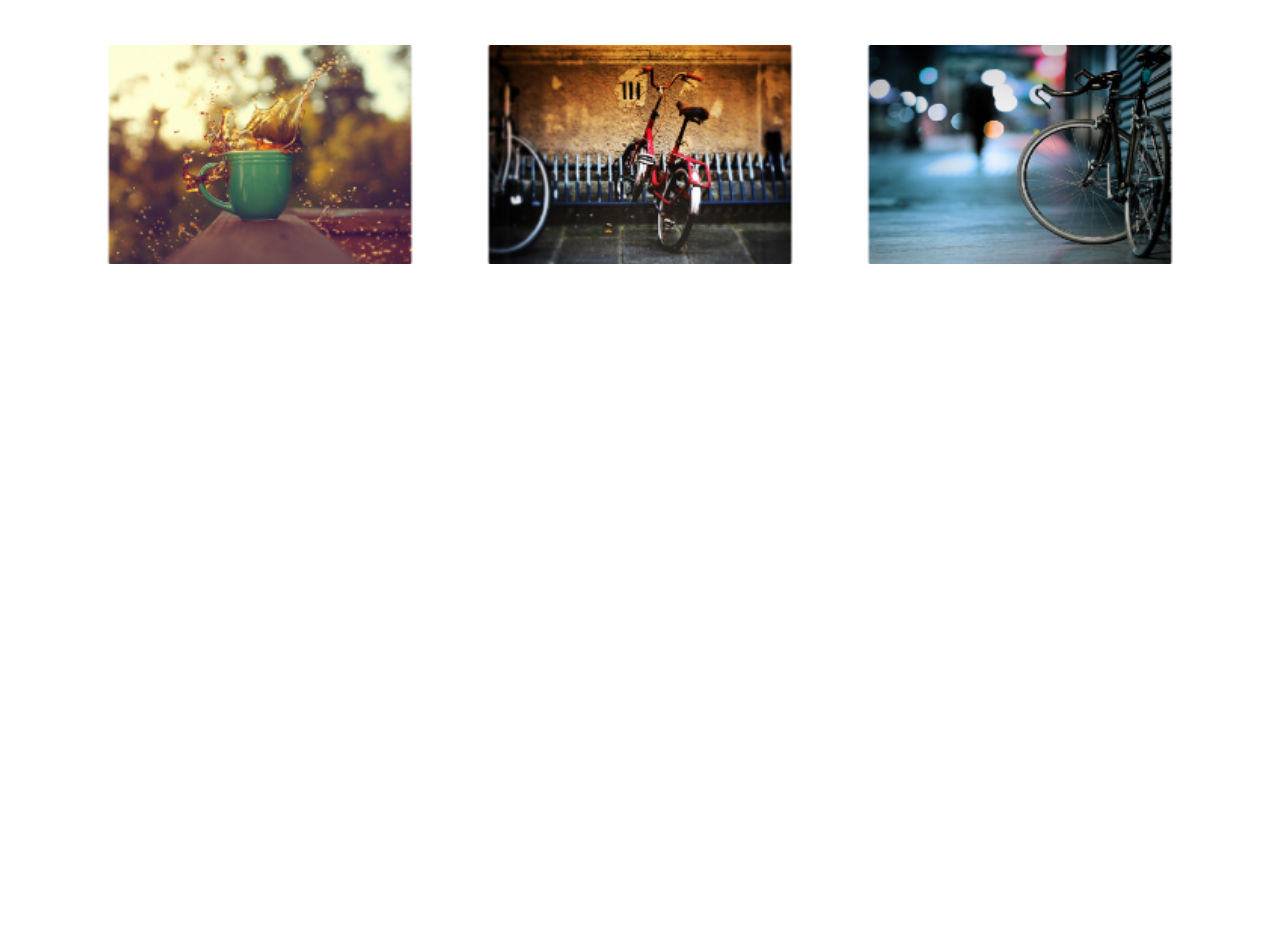
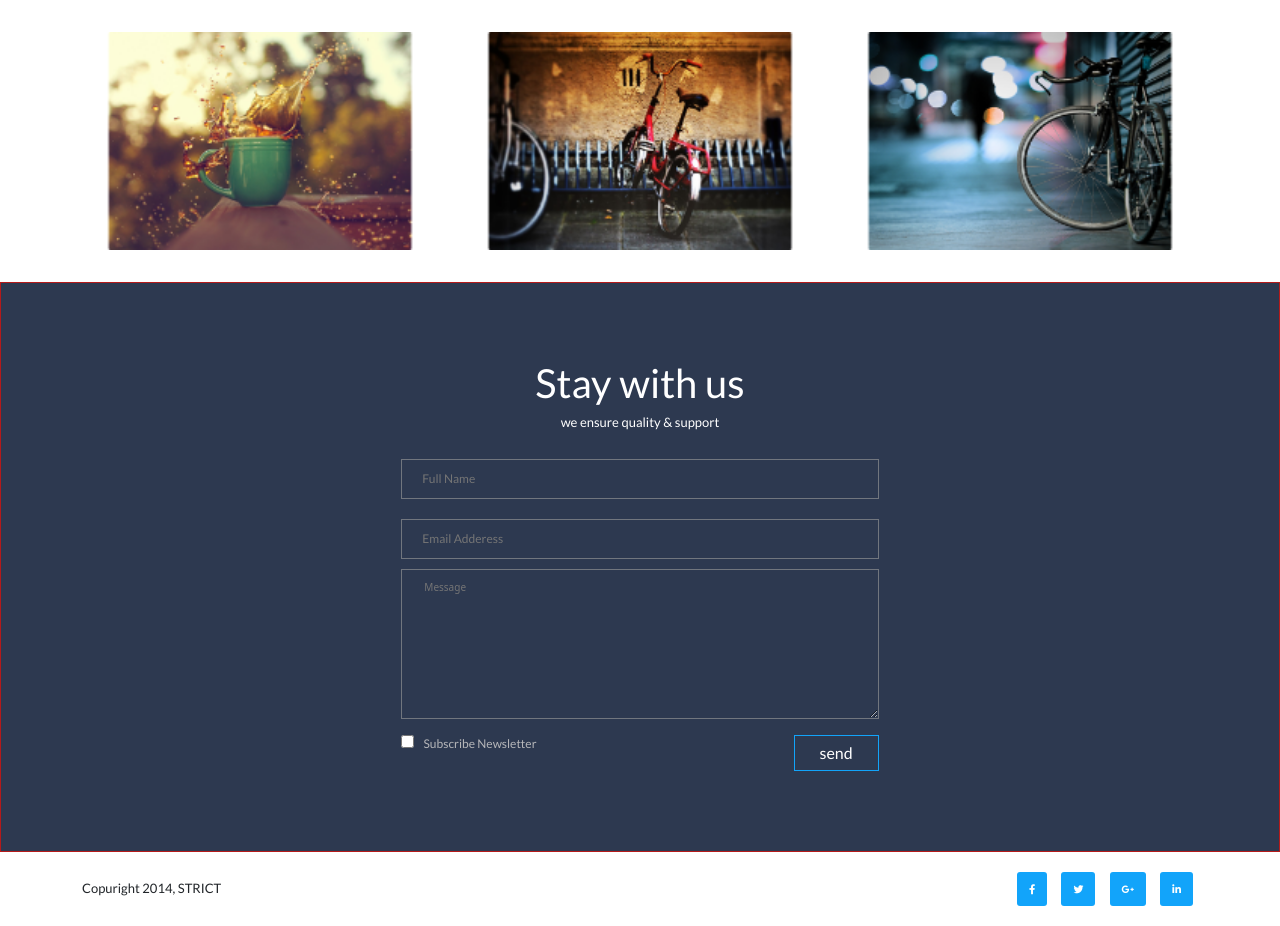
Before and after one commit to aizubair21/strict, a plain HTML site: page index.html in a window 1280 px wide. Shown: the part 1491-2417 px from the top of the page. Before the commit the page ends 1787 px from the top, so only its background shows below. Drawn offline with Linux system fonts and the light colour scheme.

Commit message:
complete markup and design

```diff
--- a/css/style.css
+++ b/css/style.css
@@ -30,7 +30,7 @@
 #banner .overlay {
     width: 100%;
     height: 100%;
-    background-color: rgba(82, 81, 81, 0.37);
+    background-color: rgba(82, 81, 81, 0.788);
     display: flex;
     flex-direction: column;
     justify-content: center;
@@ -43,12 +43,13 @@
 #banner .overlay .banner-heading {
     font-size: 120px;
     font-weight: 700;
+    font-family:'lato';
 }
 #banner .overlay .banner-content .hr-line {
     width: 600px;
     height: 2px;
     background-color: #15a4fa;
-    margin: 20px 0;
+    margin-bottom: 20px;
 }
 #banner .overlay .banner-content .banner-details {
     font-size: 20px;
@@ -74,6 +75,7 @@
 .common-heading {
     font-size: 40px;
     color: #2d3950;
+    font-family: 'lato';
 }
 
 #about-us .about-us-body .about-us-discription {
@@ -110,10 +112,12 @@
     font-size: 20px;
     margin: 10px 0;
     color: #2d3950;
+    font-family: 'lato';
 }
 #card p {
     color: #999999;
     font-size: 15px;
+
 }
 
 
@@ -158,3 +162,91 @@
     color: white;
     margin: 0 2px;
 }
+
+
+
+#contact-us {
+    background-color:  #2d3950;
+    width: 100%;
+    height: auto;
+    position: relative;
+}
+
+#contact-us .contact-body {
+    width: 100%;
+    height: 100%;
+    border: 1px solid rgb(180, 26, 26);
+    display: flex;
+    flex-direction: column;
+    justify-content: center;
+    align-items: center;
+    padding: 70px 0;
+    text-align: center;
+    color: white;
+}
+
+
+#contact-us .common-heading {
+    color: white;
+    font-family: 'lato';
+}
+
+#contact-us form {
+    width: 100%;
+}
+
+#contact-us input {
+    margin: 10px 0;
+}
+
+#contact-us input[type=text] {
+    width: 100%;
+    padding:10px;
+    background-color: inherit;
+    border: 1px solid #999999a2;
+    font-size: 12px;
+    font-family: 'lato';
+    text-indent: 10px;
+}
+#contact-us textarea {
+    width: 100%;
+    height: 150px;
+    background-color: inherit;
+    border: 1px solid #999999a2;
+    font-size: 10px;
+    text-indent: 12px;
+    padding: 10px ;
+}
+#contact-us input[type=button] {
+    background-color: inherit;
+    padding: 5px 25px;
+    color: white;
+    font-family: 'lato';
+    border: 1px solid #12a4fa;
+}
+#contact-us label {
+    font-family:'lato';
+    font-size: 12px;
+    margin: 0 5px;
+    color: #c9c8c8e1;
+}
+#contact-us input[type=checkbox] {
+    background-color: #999898;
+}
+
+
+
+footer {
+    box-shadow: 0px 2px 5px rgb(0, 0, 0);
+}
+
+footer .fab{
+    font-size: 10px;
+    padding: 12px;
+    margin: 20px 5px;
+    background-color: #12a4fa;
+    color: white;
+}
+footer p {
+    margin: 0;
+}
--- /dev/null
+++ b/css/theme.css
@@ -0,0 +1,37 @@
+/*
+@font-face {
+    font-family: 'opens-sans-regular';
+    src: url('../fonts/Open_Sans/OpenSans-Regular.ttf');
+}
+
+@font-face {
+    font-family: 'oswald-bold';
+    src: url('../fonts/Oswald/static/Oswald-Bold.ttf');
+}
+
+@font-face {
+    font-family: 'oswald-regular';
+    src: url('../fonts/Oswald/static/Oswald-Regular.ttf');
+}
+
+@font-face {
+    font-family: 'myrid-pro-regular';
+    src: url('../fonts/myriad-pro-cufonfonts/MYRIADPRO-REGULAR.OTF');
+} */
+
+
+@font-face {
+    font-family: 'lato';
+    src: url('../font/Lato-Regular.ttf');
+}
+p {
+    font-size: 13px;
+    font-weight: 400;
+    font-family: "lato";
+}
+
+li, a {
+    text-decoration: none;
+    list-style-type: none;
+    color: white;
+}
--- a/index.html
+++ b/index.html
@@ -10,6 +10,7 @@
     <link rel="stylesheet" href="fontawesome-free-5.15.3-web/css/all.min.css">
     <link rel="stylesheet" href="bootstrap-5.1.0-dist/css/bootstrap.min.css">
     <link rel="stylesheet" href="bootstrap-5.1.0-dist/css/">
+    <link rel="stylesheet" href="css/theme.css">
     <link rel="stylesheet" href="css/style.css">
 </head>
 <body>
@@ -206,10 +207,55 @@
         </div>
 
 
+    </section>
 
+    <section id="contact-us">
+        <div class="contact-body">
+            <div class="common-heading">
+                Stay with us
+                <p>we ensure quality & support </p>
+            </div>
 
+            <div class="row">
+                <div class="col-sm-12" style="margin: 0 auto;">
+                    <form action="#" class="">
 
+                        <input type="text" name="fname" class="" placeholder="Full Name">
+
+                        <input type="text" class="" placeholder="Email Adderess">
+
+                        <textarea name="message" placeholder="Message" id="textarea" ></textarea>
+
+                        <div class="d-flex justify-content-sm-between">
+                           <div>
+                            <input type="checkbox"> <label for="checkbox">Subscribe Newsletter</label>
+                           </div>
+
+                            <input type="button" value="send">
+                        </div>
+
+                    </form>
+                </div>
+            </div>
+        </div>
     </section>
+
+    <footer>
+        <div class="container">
+            <div class="row align-items-center">
+                <div class="col-sm-6">
+                    <p>Copuright 2014, STRICT</p>
+                </div>
+
+                <div class="col-sm-6" style="text-align: right;">
+                    <i class="fab fa-facebook-f"></i>
+                    <i class="fab fa-twitter"></i>
+                    <i class="fab fa-google-plus-g"></i>
+                    <i class="fab fa-linkedin-in"></i>
+                </div>
+            </div>
+        </div>
+    </footer>
     <script src="js/jquery-3.6.0.min.js"></script>
 </body>
 </html>
```
Also changed, not shown: font/Lato-Regular.ttf (added).
